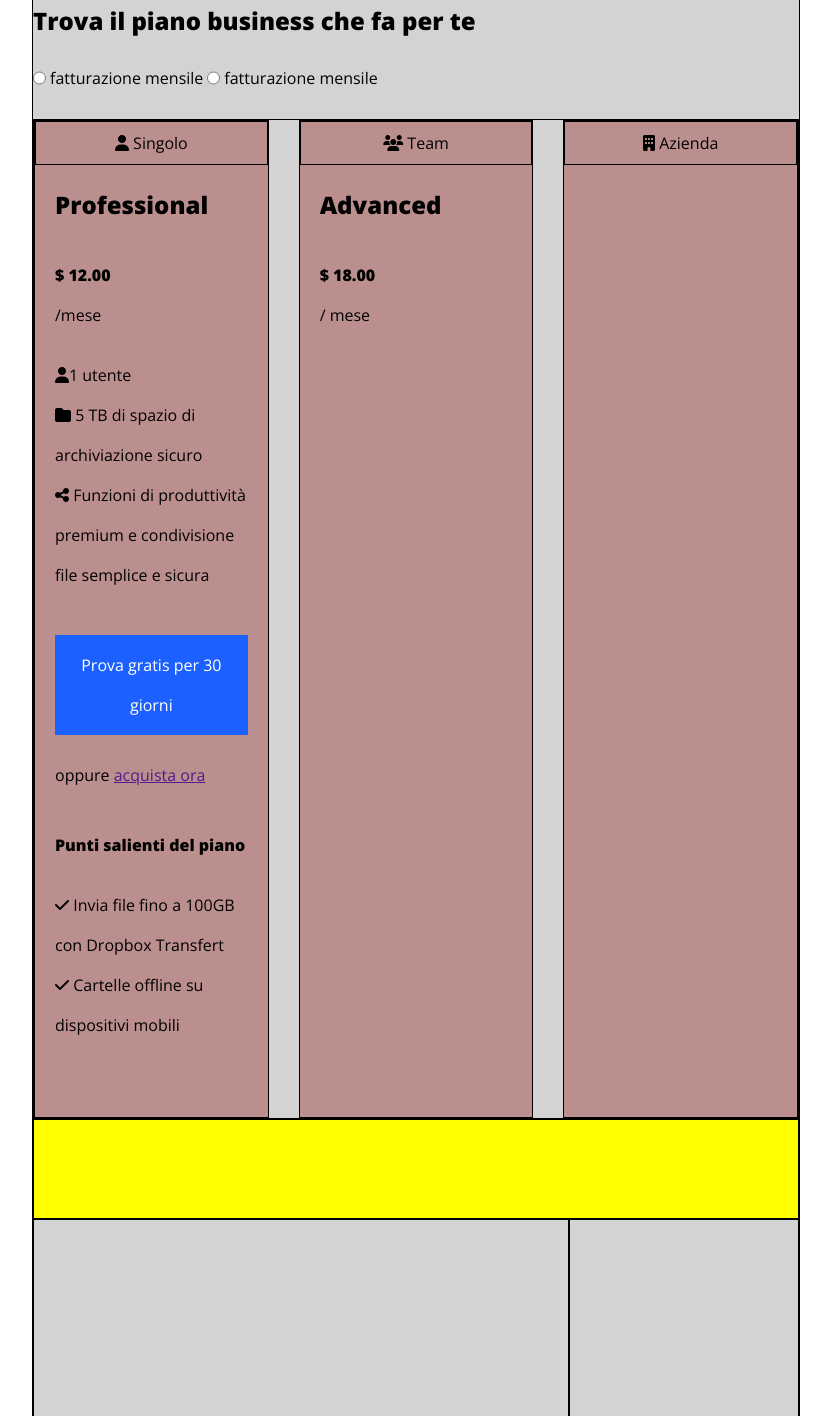
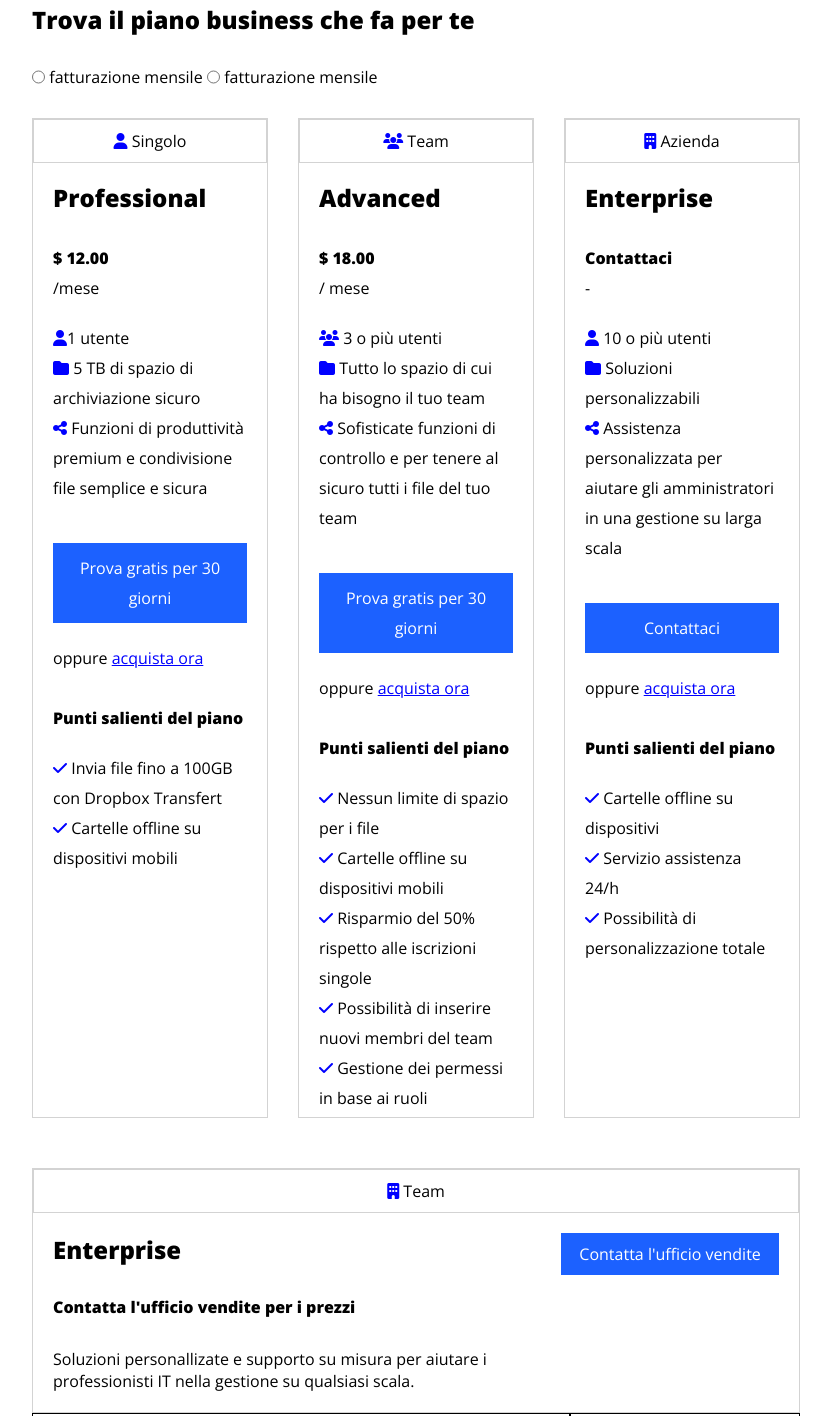
Before and after one commit to gregluca/htmlcss-dropbox, a plain HTML site: page index.html in a window 1280 px wide. Shown: the part 707-2123 px from the top of the page, without its empty margins (224-1055 px from the left). Drawn offline with nearby package versions, Linux system fonts and the light colour scheme.

Commit message:
Add: second-section

```diff
--- a/css/style.css
+++ b/css/style.css
@@ -53,8 +53,6 @@ h1 {
 .small-wrapper {
     width: 60%;
     margin: 0 auto;
-    border: 1px solid black;
-    background-color: lightgray;
 }
 .section-plan {
     padding-top: 60px;
@@ -81,25 +79,23 @@ h1 {
     width: 40%;
 }
 .container {
-    border: 1px solid black;
     display: flex;
     justify-content: center;
     height: 1000px;
     gap: 30px;
 }
 .col {
-    background-color: rosybrown;
-    border: 1px solid black;
+    border: 1px solid lightgray;
     width: 100%;
 }
 .col-inside {
-    border: 1px solid black;
+    border: 1px solid lightgray;
     padding: 10px;
     text-align: center;
 }
 .list {
     padding: 20px;
-    line-height: 40px;
+    line-height: 30px;
 }
 .list ul {
     padding-top: 20px;
@@ -112,11 +108,34 @@ h1 {
 h4 {
     margin-top: 30px;
 }
+a {
+    color: blue;
+}
+i {
+    color: blue;
+}
 .column {
+    margin-top: 50px;
     width: 100%;
-    height: 100px;
+    border: 1px solid lightgray;
+}
+.inside {
+    display: flex;
+    padding: 20px;
+}
+.col-left {
+    width: 70%;
+    justify-content: center;
+}
+.col-left h4 {
+    padding-bottom: 30px;
+}
+.col-right {
+    width: 30%;
+}
+.column .col {
+    height: 200px;
     border: 1px solid black;
-    background-color: yellow;
 }
 .second-section {
     display: flex;
--- a/index.html
+++ b/index.html
@@ -96,21 +96,66 @@
                         <h4>&dollar; 18.00</h4>
                         <p>/ mese</p>
                         <ul>
-                            <li></li>
+                            <li><i class="fa-solid fa-users"></i> 3 o più utenti</li>
+                            <li><i class="fa-solid fa-folder"></i> Tutto lo spazio di cui ha bisogno il tuo team</li>
+                            <li><i class="fa-solid fa-share-nodes"></i> Sofisticate funzioni di controllo e per tenere al sicuro tutti i file del tuo team</li>
                         </ul>
+                        <div class="btn">Prova gratis per 30 giorni</div>
+                        <p>oppure <a href="">acquista ora</a></p>
+                        <div class="end-list">
+                            <h4>Punti salienti del piano</h4>
+                            <ul>
+                                <li><i class="fa-solid fa-check"></i> Nessun limite di spazio per i file</li>
+                                <li><i class="fa-solid fa-check"></i> Cartelle offline su dispositivi mobili</li>
+                                <li><i class="fa-solid fa-check"></i> Risparmio del 50% rispetto alle iscrizioni singole</li>
+                                <li><i class="fa-solid fa-check"></i> Possibilità di inserire nuovi membri del team</li>
+                                <li><i class="fa-solid fa-check"></i> Gestione dei permessi in base ai ruoli</li>
+                            </ul>
+                        </div>
                     </div>
                 </div>
                 <div class="col">
                     <div class="col-inside">
                         <p><i class="fa-solid fa-building"></i> Azienda</p>
                     </div>
+                    <div class="list">
+                        <h2>Enterprise</h2>
+                        <h4>Contattaci</h4>
+                        <p>-</p>
+                        <ul>
+                            <li><i class="fa-solid fa-user"></i> 10 o più utenti</li>
+                            <li><i class="fa-solid fa-folder"></i> Soluzioni personalizzabili</li>
+                            <li><i class="fa-solid fa-share-nodes"></i> Assistenza personalizzata per aiutare gli amministratori in una gestione su larga scala</li>
+                        </ul>
+                        <div class="btn">Contattaci</div>
+                        <p>oppure <a href="">acquista ora</a></p>
+                        <div class="end-list">
+                            <h4>Punti salienti del piano</h4>
+                            <ul>
+                                <li><i class="fa-solid fa-check"></i> Cartelle offline su dispositivi</li>
+                                <li><i class="fa-solid fa-check"></i> Servizio assistenza 24/h</li>
+                                <li><i class="fa-solid fa-check"></i> Possibilità di personalizzazione totale</li>
+                            </ul>
+                        </div>
+                    </div>
                 </div>
             </div>
             <div class="column">
-            </div>
+                <div class="col-inside">
+                    <p><i class="fa-solid fa-building"></i> Team</p>
+                </div>
+                <div class="inside">
+                    <div class="col-left">
+                        <h2>Enterprise</h2>
+                        <h4>Contatta l'ufficio vendite per i prezzi</h4>
+                        <p>Soluzioni personallizate e supporto su misura per aiutare i professionisti IT nella gestione su qualsiasi scala.</p>
+                    </div>
+                    <div class="col-right">
+                        <div class="btn">Contatta l'ufficio vendite</div>
+                    </div>
+                </div>
         </div>
-        <!-- section fine  -->
-        <!-- section 2  -->
+
         <section class="second-section">
             <div class="box-left">
 
```
